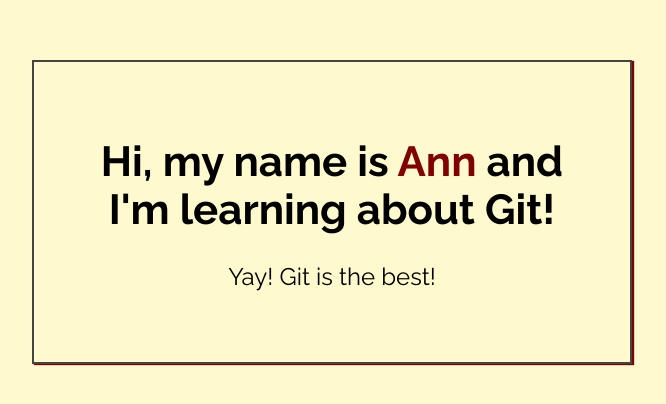
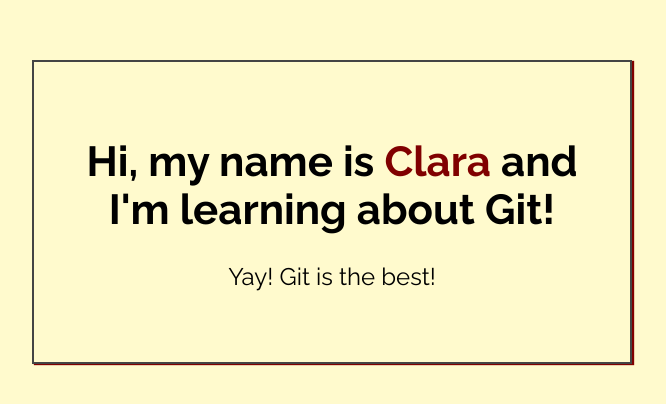
Before and after one commit to serendatapy/my-first-repo, a plain HTML site: page index.html in a window 1280 px wide. Shown: the part 188-592 px from the top of the page, without its empty margins (308-974 px from the left). Drawn offline with Linux system fonts and the light colour scheme.

Commit message:
Added name to index.html

```diff
--- a/index.html
+++ b/index.html
@@ -14,7 +14,7 @@
 <body>
 
     <div class="greeting">
-        <h1>Hi, my name is <span class="highlight">Ann</span> and I'm learning about Git! </h1>
+        <h1>Hi, my name is <span class="highlight">Clara</span> and I'm learning about Git! </h1>
 
         <p>Yay! Git is the best!</p>
     </div>
```
